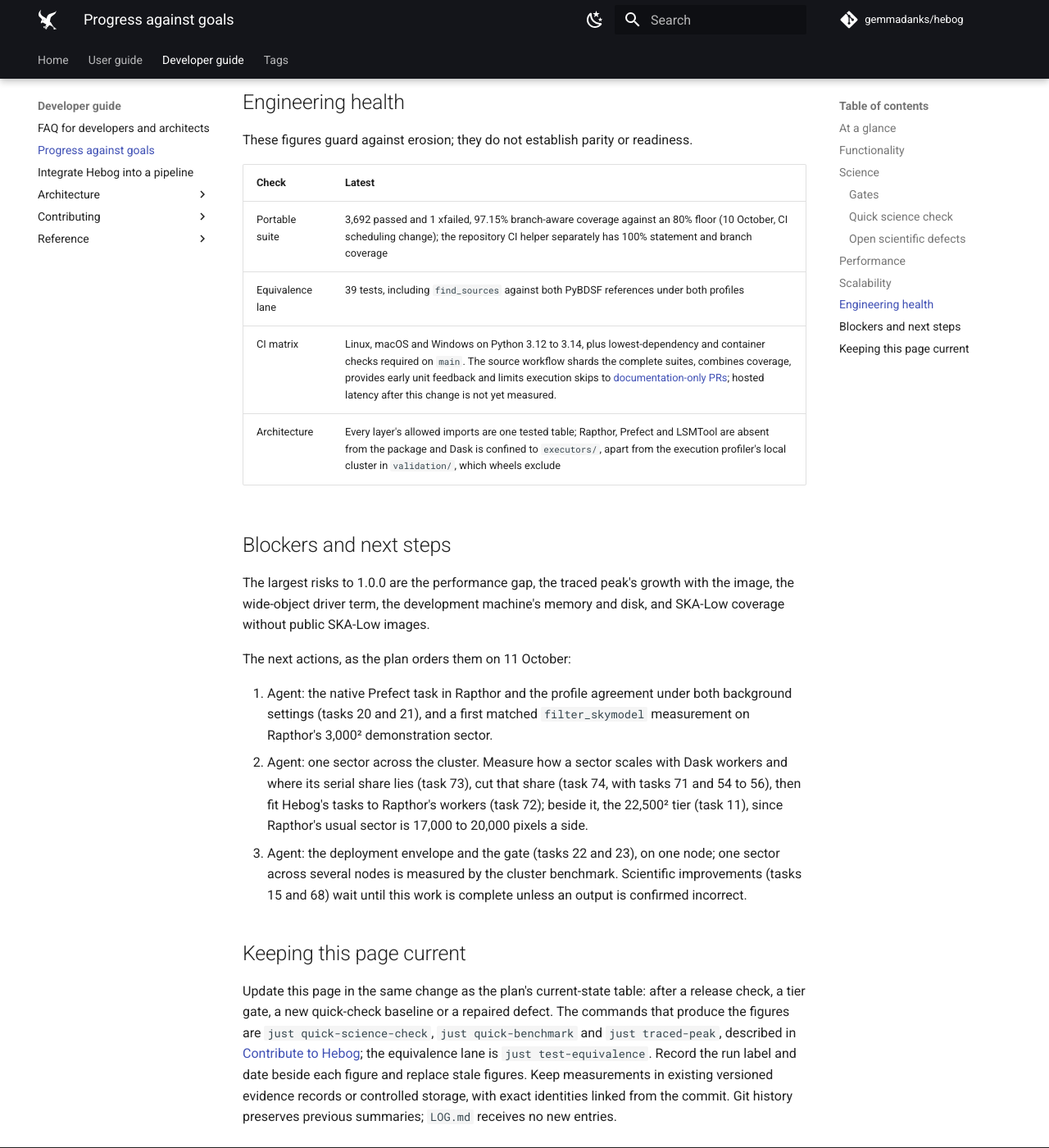
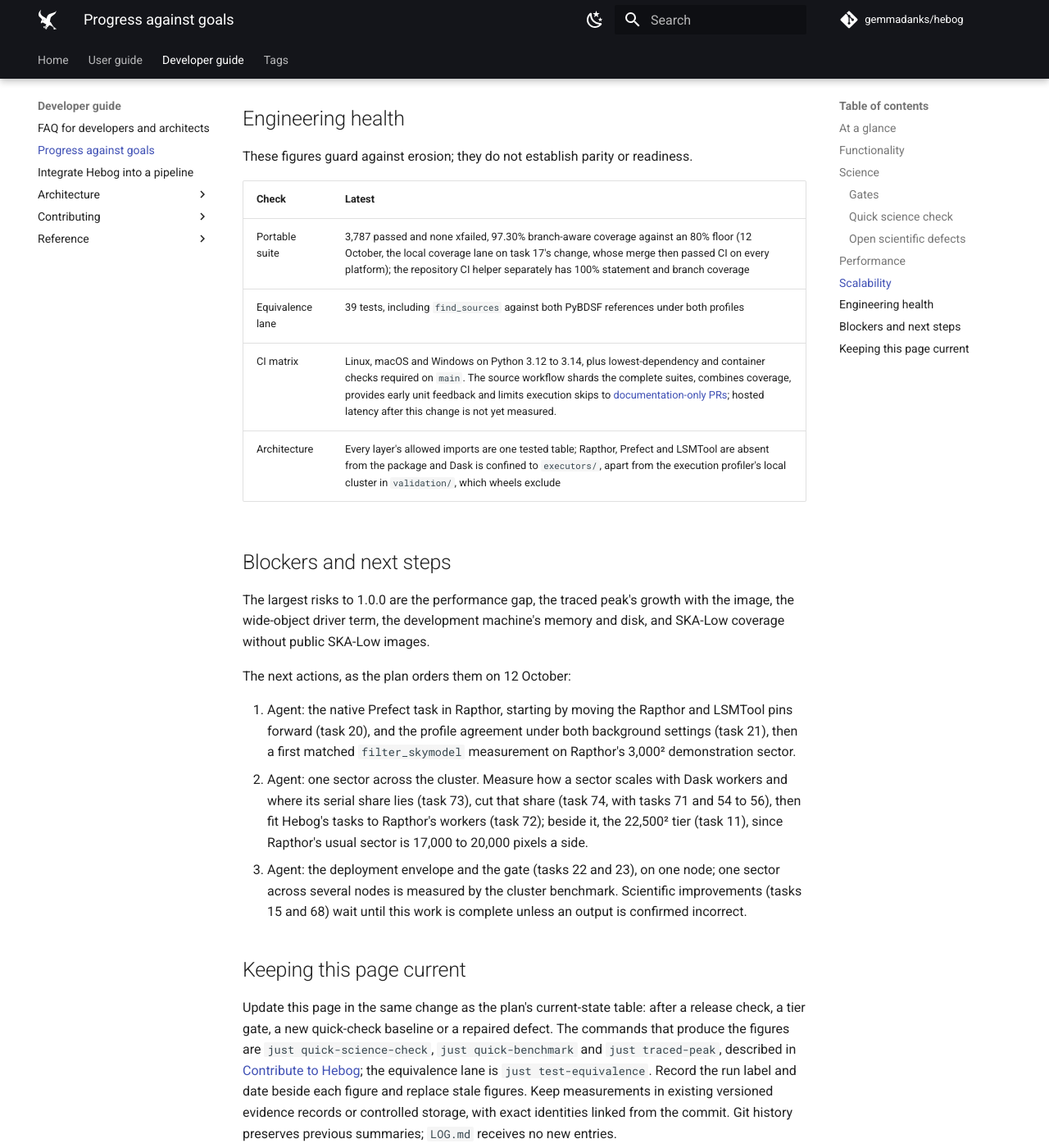
Before and after one commit to gemmadanks/hebog, an MkDocs documentation site: the page built from docs/reference/progress-against-goals.md, in a window 1280 px wide and 1400 px high, scrolled down 9195 px. Shown: the whole window at 82% size. Built offline with MkDocs 1.6.1 and Material for MkDocs 9.7.7, drawn with Linux system fonts in a browser that asks for light colours; comment, search, counter and statistics services are not loaded; some of the changed text lies outside the part shown.

Commit message:
docs: record v0.21.0 and ready the plan for task 20 (#159)
The plan's current state and the progress page still described v0.20.0
as the release and listed the public memory contract as the one strict
xfail. v0.21.0 (12 October) carries task 17's memory declarations and
changes no product, and every one of the 12 public behaviours is now
implemented.

The plan's release row and the progress page now record v0.21.0 on
TestPyPI, its unchanged products and the passing CI matrix on its merge,
and that no release check has run since v0.19.0's (v0.20.0 shipped
without one by the maintainer's decision). The next action names task 20
first and its opening step, moving the Rapthor and LSMTool pins forward
and rerunning the contract audit, acceptance scenarios and
profile-agreement check, as the Rapthor churn risk requires. The portable
suite row takes task 17's local coverage lane, 3,787 passed with none
xfailed and 97.30% branch-aware coverage; hosted CI's own counts were not
read from its logs.

Validation: just pre-commit-fast; mkdocs build --strict.

```diff
--- a/docs/reference/progress-against-goals.md
+++ b/docs/reference/progress-against-goals.md
@@ -20,14 +20,14 @@
 | Science | ≥99.5% Rapthor retained/rejected agreement and a powered, held-out parity study against pinned PyBDSF `master` | Isolated-source position, flux and axis limits are met against both PyBDSF references on the frozen input, for sources and components under both profiles; the `Total_flux` limits hold on independent realizations. Two bounded known differences, one open defect and the unmeasured Rapthor agreement remain. | Development evidence only |
 | Performance | Matched complete `filter_skymodel` median ≤0.50 of pinned PyBDSF `master` | Not measurable until Rapthor's native task runs the adapter (task 20). The dense 14,175² ELAIS-N1 sector took 8.5 h serially, mostly in association. Diagnostic ratios against `master` on 1,024² fields are 2.7 to 5.2 (Hebog on one native thread against `master` on four container cores); on the 3,000² LoTSS field the two use the same CPU time, so the gap is parallel occupancy. No regression on the Hebog curve. | Gate not yet measurable |
 | Scalability | 45,000² on the 18 GiB development machine with tile-bounded memory; 90,000² on a 1 to 10-node cluster; planner bounds for 100,000² on 100 to 200+ nodes | Public envelope 15,402². Every stage runs tiled through the executor and products are byte-identical across tilings and executors. The traced peak is 1.7 GiB on the whole 15,402² mosaic and still grows about 1.7 bytes a pixel. Every task declares its memory, and the analysis's own records grow with the sources found, about 42 KB each. Bright regions are refined in bounded blocks, so the ELAIS-N1 deep field's central 5,000², where 951 bright candidates chain across the image, completes under four 4.5 GiB Dask workers. Nothing beyond one machine has run. | 15,402 of 45,000 pixels |
-| Release | PyPI, with portability, security, licensing, documentation and independent acceptance | v0.20.0 (11 October 2026) is tagged on GitHub and uploaded to TestPyPI without a release check of its own (maintainer's decision); the latest release check passed on v0.19.0's repaired candidate on 9 October. CI runs on Linux, macOS and Windows for Python 3.12 to 3.14, and `main` requires the lowest-dependency and container checks. | Experimental `0.x` |
+| Release | PyPI, with portability, security, licensing, documentation and independent acceptance | v0.21.0 (12 October 2026) is tagged on GitHub and uploaded to TestPyPI; it changes no product, and neither it nor v0.20.0 (11 October, maintainer's decision) had a release check of its own, so the latest passed on v0.19.0's repaired candidate on 9 October. CI runs on Linux, macOS and Windows for Python 3.12 to 3.14, and `main` requires the lowest-dependency and container checks. | Experimental `0.x` |
 
 ## Functionality
 
 The 12 frozen public behaviours in
 `config/contracts/phase-0-public-behaviours.json` each name the test that
-holds them. A placeholder is a strict xfail, so CI fails the day one starts
-passing.
+holds them, and all 12 are implemented. A placeholder would be a strict
+xfail, so CI fails the day one starts passing.
 
 | Behaviour | Status |
 | --- | --- |
@@ -179,7 +179,7 @@
 
 | Check | Latest |
 | --- | --- |
-| Portable suite | 3,692 passed and 1 xfailed, 97.15% branch-aware coverage against an 80% floor (10 October, CI scheduling change); the repository CI helper separately has 100% statement and branch coverage |
+| Portable suite | 3,787 passed and none xfailed, 97.30% branch-aware coverage against an 80% floor (12 October, the local coverage lane on task 17's change, whose merge then passed CI on every platform); the repository CI helper separately has 100% statement and branch coverage |
 | Equivalence lane | 39 tests, including `find_sources` against both PyBDSF references under both profiles |
 | CI matrix | Linux, macOS and Windows on Python 3.12 to 3.14, plus lowest-dependency and container checks required on `main`. The source workflow shards the complete suites, combines coverage, provides early unit feedback and limits execution skips to [documentation-only PRs](../how-to/index.md#pull-request-feedback); hosted latency after this change is not yet measured. |
 | Architecture | Every layer's allowed imports are one tested table; Rapthor, Prefect and LSMTool are absent from the package and Dask is confined to `executors/`, apart from the execution profiler's local cluster in `validation/`, which wheels exclude |
@@ -190,10 +190,11 @@
 with the image, the wide-object driver term, the development machine's
 memory and disk, and SKA-Low coverage without public SKA-Low images.
 
-The next actions, as the plan orders them on 11 October:
+The next actions, as the plan orders them on 12 October:
 
-1. Agent: the native Prefect task in Rapthor and the profile agreement
-   under both background settings (tasks 20 and 21), and a first matched
+1. Agent: the native Prefect task in Rapthor, starting by moving the
+   Rapthor and LSMTool pins forward (task 20), and the profile agreement
+   under both background settings (task 21), then a first matched
    `filter_skymodel` measurement on Rapthor's 3,000² demonstration sector.
 2. Agent: one sector across the cluster. Measure how a sector scales with
    Dask workers and where its serial share lies (task 73), cut that share
```
Also changed, not shown: other parts of docs/reference/progress-against-goals.md (+1 -1 lines), plans/source-finder-implementation.md (+3 -3 lines).
